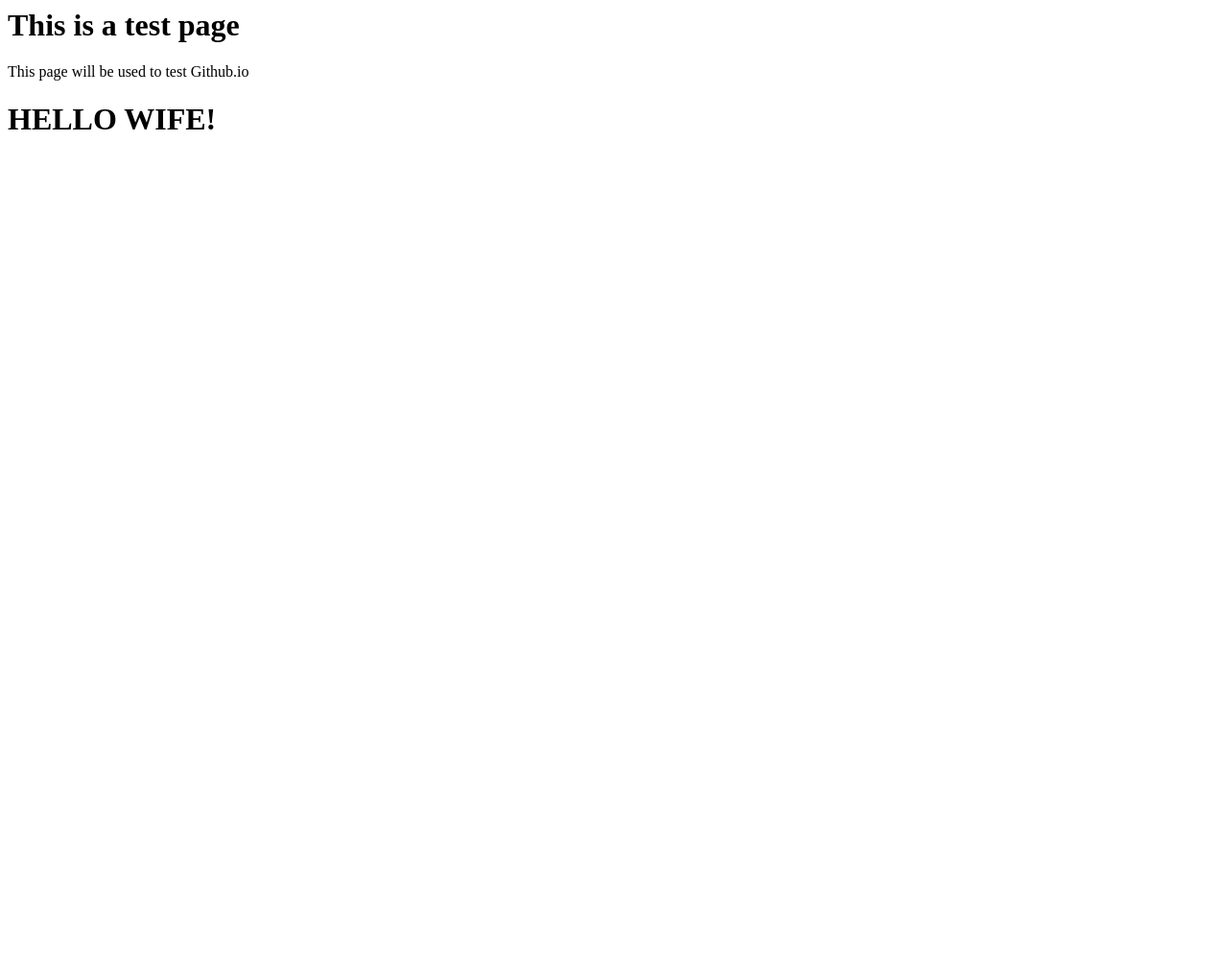
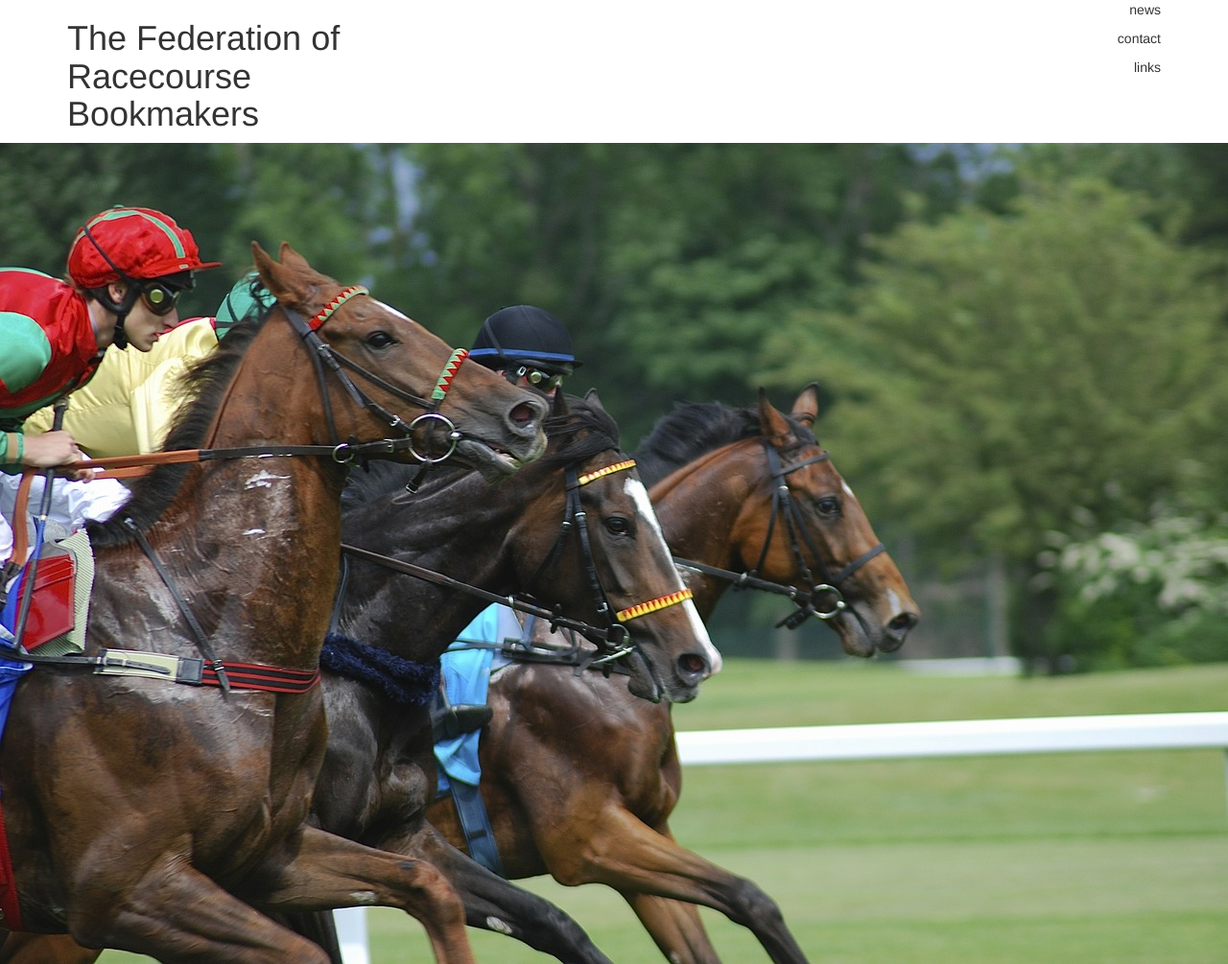
Before and after one commit to PKELS/Portfolio-Test, a plain HTML site: page index.html in a window 1280 px wide. Shown: the whole page at 96% size. Before the commit the page ends 800 px from the top, so only its background shows below. Drawn offline with nearby package versions, Linux system fonts and the light colour scheme.

Commit message:
Concept for FRB First Additions
Opening content for FRB concept draft.
Still to add: section with vector drawn umbrella over three stock images representing three orgs, section with paragrph description, footer.

```diff
--- a/index.html
+++ b/index.html
@@ -1,15 +1,30 @@
-<! DOCTYPE html>
+<!DOCTYPE HTML>
 
 <!-- A basic html file to test Github features -->
 
 <html>
   <head>
-    <title>Test Page
+    <title>Federation of Racecourse Bookmakers
     </title>
+    <meta charset="UTF-8"/>
+    <link rel="stylesheet" href="https://maxcdn.bootstrapcdn.com/bootstrap/3.3.6/css/bootstrap.min.css" integrity="sha384-1q8mTJOASx8j1Au+a5WDVnPi2lkFfwwEAa8hDDdjZlpLegxhjVME1fgjWPGmkzs7" crossorigin="anonymous">
+    <link href="https://fonts.googleapis.com/css?family=Merriweather:400,700&display=swap" rel="stylesheet">
+    <link href="./style.css" rel="stylesheet" type="text/css">
   </head>
   <body>
-    <h1>This is a test page</h1>
-    <p>This page will be used to test Github.io</p>
-    <h1>HELLO WIFE!</h1>
+    <header class="container">
+      <div class="row">
+        <h1 class="col-sm-4">The Federation of Racecourse Bookmakers</h1>
+        <nav class="col-sm-8 text-right">
+          <p>news</p> <!--Change to <a> links, use bootstrap buttons-->
+          <p>contact</p>
+          <p>links</p>
+        </nav>
+      </div>
+    </header>
+    <section class="jumbotron">
+      <div class="container">
+      </div>
+    </section>
   </body>
 </html>
--- /dev/null
+++ b/style.css
@@ -0,0 +1,6 @@
+.jumbotron {
+  height: 856px;
+  background-image: url("./images/main-image4.jpg");
+  background-size: cover;
+  color: #ffffff;
+}
```
Also changed, not shown: images/main-image2.jpg (added), images/main-image3.jpg (added), images/main-image4.jpg (added), 1 other file.
